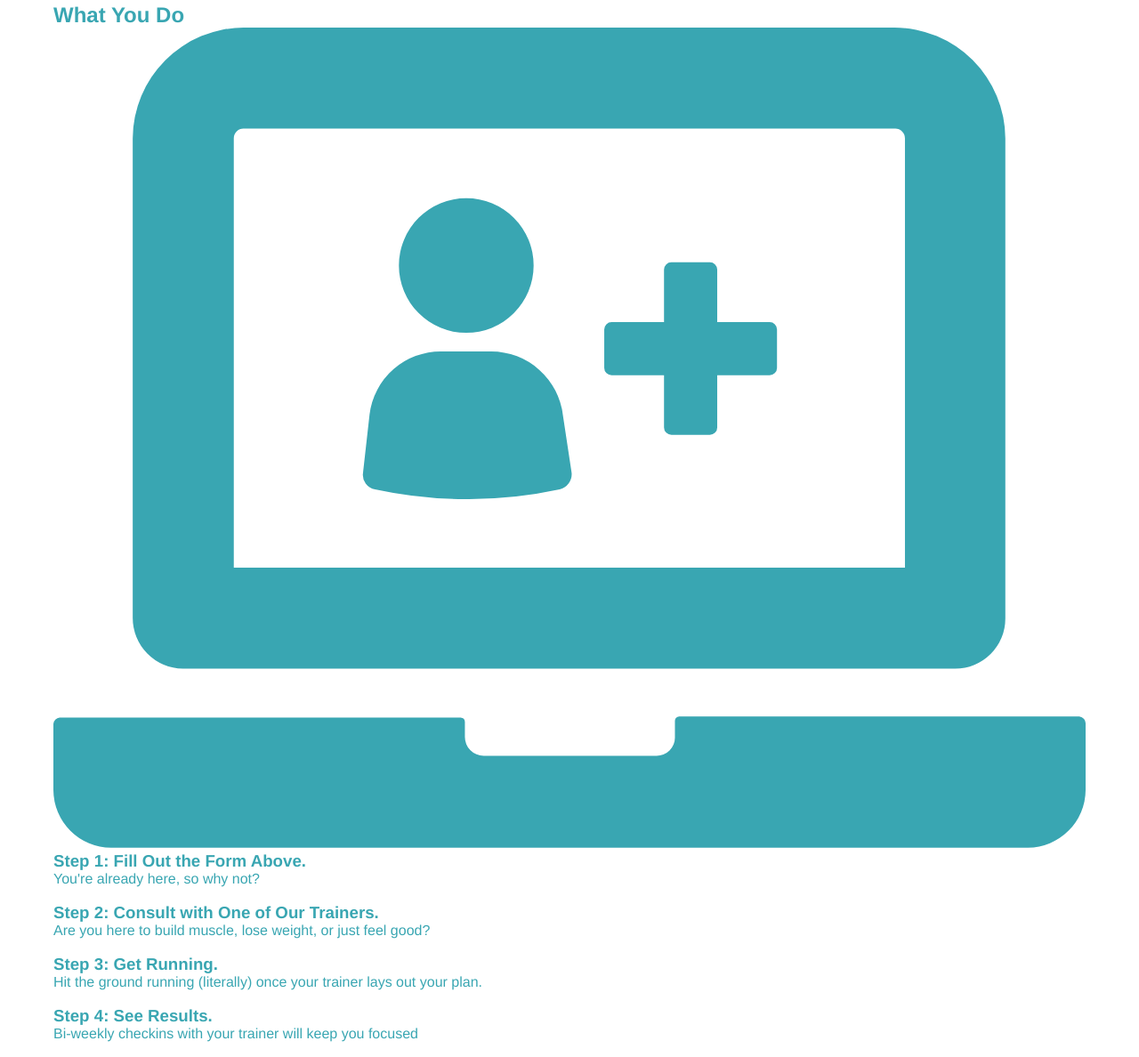
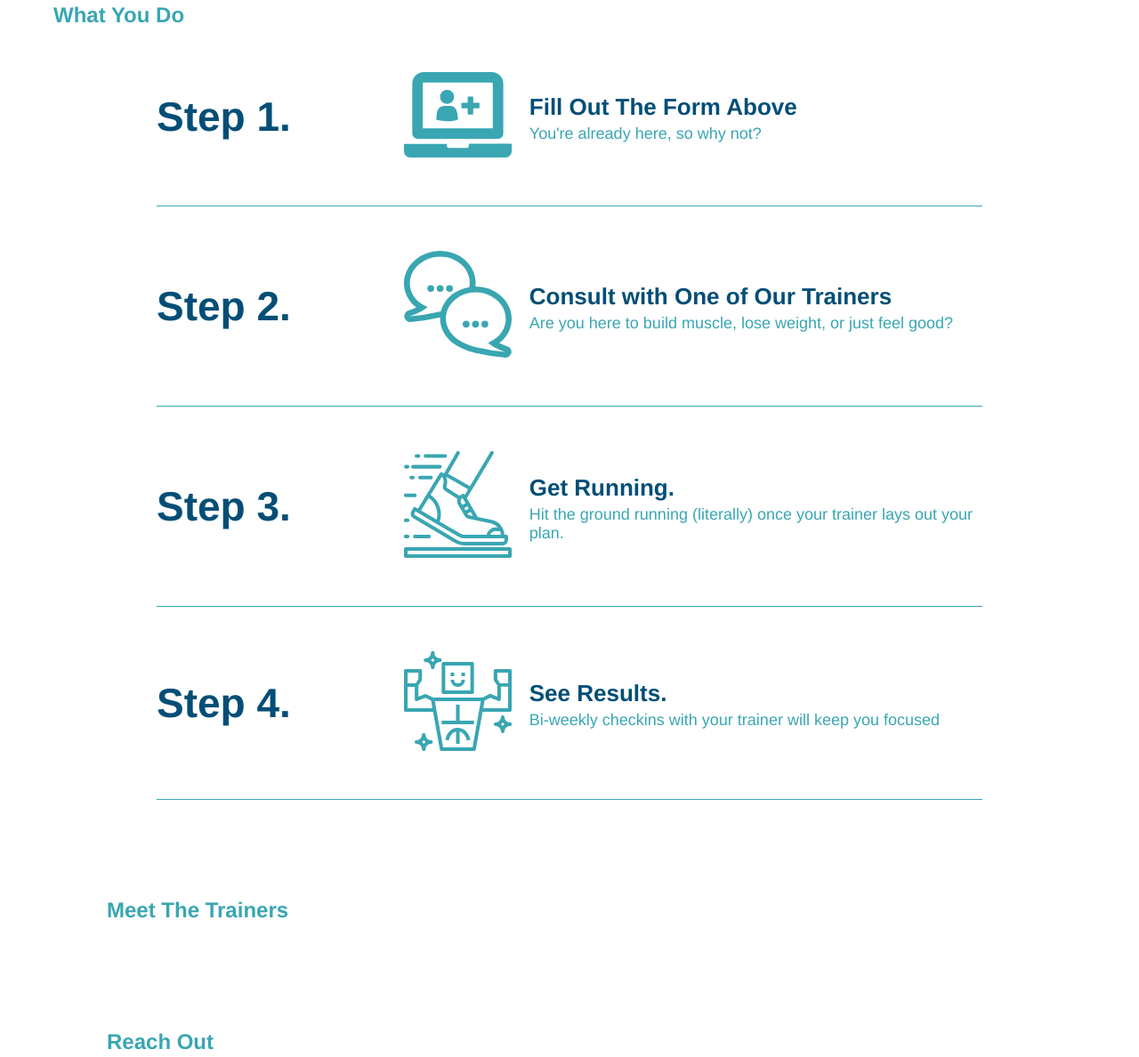
Before and after one commit to derrickjamesjr/run-buddy, a plain HTML site: page index.html in a window 1280 px wide. Shown: the part 995-2183 px from the top of the page at 89% size. Drawn offline with Linux system fonts and the light colour scheme.

Commit message:
add flexbox to steps

```diff
--- a/assets/css/style.css
+++ b/assets/css/style.css
@@ -248,3 +248,59 @@ footer a {
 .flex-row {
   display: flex;
 }
+
+.step h3 {
+  color: #024e76;
+  font-size: 46px;
+  flex: 1 30%;
+}
+
+.step-text p {
+  color: #39a6b2;
+  font-size: 18px;
+}
+
+.step-text h4 {
+  font-size: 26px;
+  line-height: 1.5;
+  color: #024e76;
+}
+
+.step {
+  margin: 50px auto;
+  padding-bottom: 50px;
+  width: 80%;
+  border-bottom: 1px solid #39a6b2;
+  display: flex;
+  flex-wrap: wrap;
+  align-items: center;
+  justify-content: space-between;
+}
+
+.step-info {
+  flex: 2 70%;
+  display: flex;
+  flex-wrap: wrap;
+  align-items: center;
+}
+
+.primary-border {
+  border-color: #fce138;
+}
+
+.secondary-border {
+  border-color: #39a6b2;
+}
+
+.step-img {
+  flex: 1 12%;
+  margin-right: 20px;
+}
+
+.step-img img{
+  max-width: 100%;
+}
+
+.step-text {
+  flex: 12;
+}
--- a/index.html
+++ b/index.html
@@ -115,31 +115,56 @@
         <div class="flex-row">
             <h2>What You Do</h2>
         </div>
-        <div>
-            <!-- insert this img element -->
+        <div class="step">
+            <h3>Step 1.</h3>
+            <div class="step-info">
+              <div class="step-img">
                 <img src="./assets/css/images/step-1.svg" alt="" />
-            <h3>Step 1: Fill Out the Form Above.</h3>
+              </div>
+              <div class="step-text">
+                <h4>Fill Out The Form Above</h4>
                 <p>You're already here, so why not?</p>
               </div>
+            </div>
+        </div>
 
-          <div>
-            <img src="./assets/images/step-2.svg" alt="" />
-            <h3>Step 2: Consult with One of Our Trainers.</h3>
+        <div class="step">
+            <h3>Step 2.</h3>
+            <div class="step-info">
+              <div class="step-img">
+                <img src="./assets/css/images/step-2.svg" alt="" />
+              </div>
+              <div class="step-text">
+                <h4>Consult with One of Our Trainers</h4>
                 <p>Are you here to build muscle, lose weight, or just feel good?</p>
               </div>
+            </div>
+        </div>
 
-          <div>
-            <img src="./assets/images/step-3.svg" alt="" />
-            <h3>Step 3: Get Running.</h3>
+        <div class="step">
+            <h3>Step 3.</h3>
+            <div class="step-info">
+              <div class="step-img">
+                <img src="./assets/css/images/step-3.svg" alt="" />
+              </div>
+              <div class="step-text">
+                <h4>Get Running.</h4>
                 <p>Hit the ground running (literally) once your trainer lays out your plan.</p>
               </div>
+            </div>
+        </div>
 
-          <div>
-            <img src="./assets/images/step-4.svg" alt="" />
-            <h3>Step 4: See Results.</h3>
+        <div class="step">
+            <h3>Step 4.</h3>
+            <div class="step-info">
+              <div class="step-img">
+                <img src="./assets/css/images/step-4.svg" alt="" />
+              </div>
+              <div class="step-text">
+                <h4>See Results.</h4>
                 <p>Bi-weekly checkins with your trainer will keep you focused</p>
               </div>
-
+            </div>
         </div>
 
     <!-- "meet the trainers" section -->
```
Lines whose indentation alone changed are shown as unchanged.
